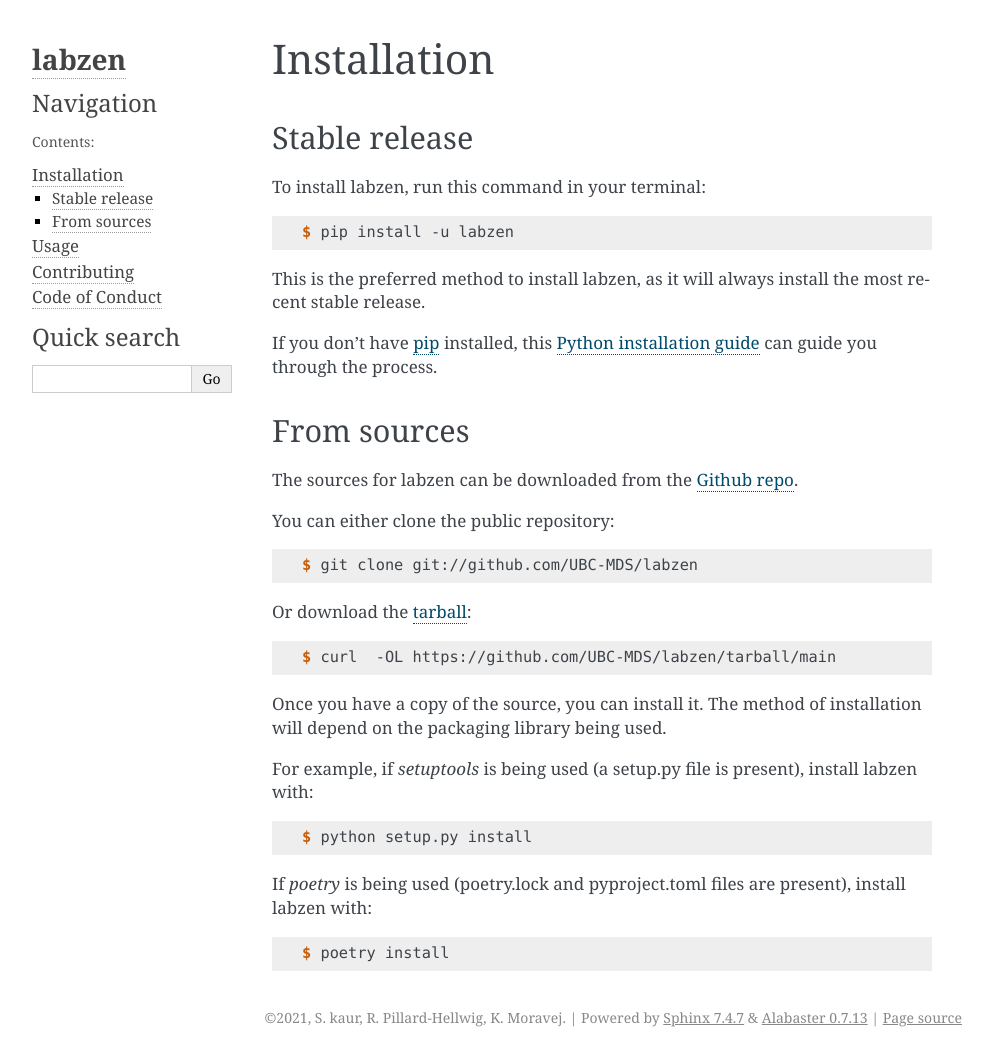
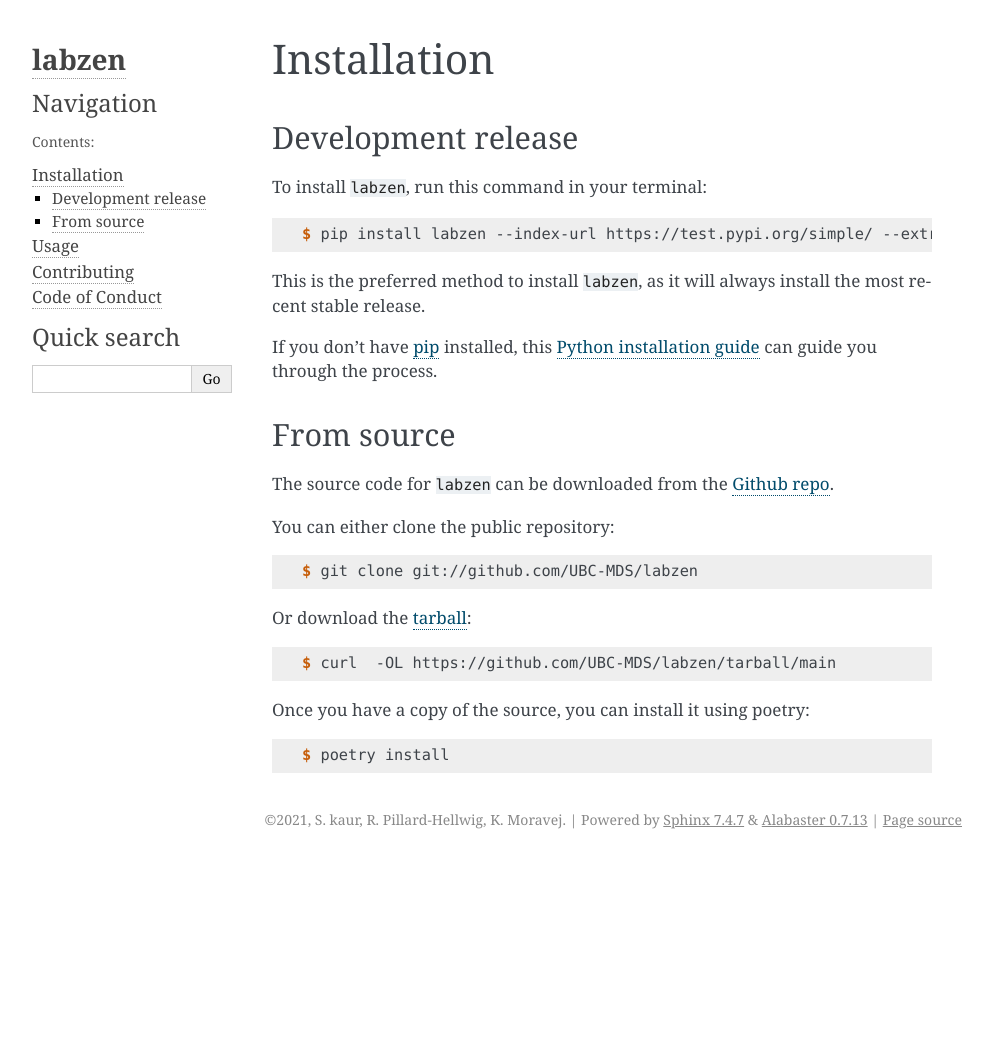
Before and after one commit to sukh2929/labzen, a Sphinx documentation site: the page built from docs/installation.rst, in a window 1280 px wide. Shown: the whole page, without its empty margins (148-1141 px from the left). Built offline with Sphinx 7.4.7, drawn with Linux system fonts in a browser that asks for light colours; after the commit the page ends 900 px from its top, so only the background shows below that.

```diff
--- a/docs/installation.rst
+++ b/docs/installation.rst
@@ -5,16 +5,16 @@
 ============
 
 
-Stable release
+Development release
 --------------
 
-To install labzen, run this command in your terminal:
+To install ``labzen``, run this command in your terminal:
 
 .. code-block:: console
 
-    $ pip install -u labzen
+    $ pip install labzen --index-url https://test.pypi.org/simple/ --extra-index-url https://pypi.org/simple
 
-This is the preferred method to install labzen, as it will always install the most recent stable release.
+This is the preferred method to install ``labzen``, as it will always install the most recent stable release.
 
 If you don't have `pip`_ installed, this `Python installation guide`_ can guide
 you through the process.
@@ -23,10 +23,10 @@
 .. _Python installation guide: http://docs.python-guide.org/en/latest/starting/installation/
 
 
-From sources
-------------
+From source
+-----------
 
-The sources for labzen can be downloaded from the `Github repo`_.
+The source code for ``labzen`` can be downloaded from the `Github repo`_.
 
 You can either clone the public repository:
 
@@ -40,15 +40,7 @@
 
     $ curl  -OL https://github.com/UBC-MDS/labzen/tarball/main
 
-Once you have a copy of the source, you can install it. The method of installation will depend on the packaging library being used.
-
-For example, if `setuptools` is being used (a setup.py file is present), install labzen with:
-
-.. code-block:: console
-
-    $ python setup.py install
-
-If `poetry` is being used (poetry.lock and pyproject.toml files are present), install labzen with:
+Once you have a copy of the source, you can install it using poetry:
 
 .. code-block:: console
 
```
Also changed, not shown: docs/token.rst (added, +46 -0 lines), docs/img/step1.png (added), docs/img/step2.png (added), docs/img/step3.png (added), docs/img/token.png (added), 2 other files.
